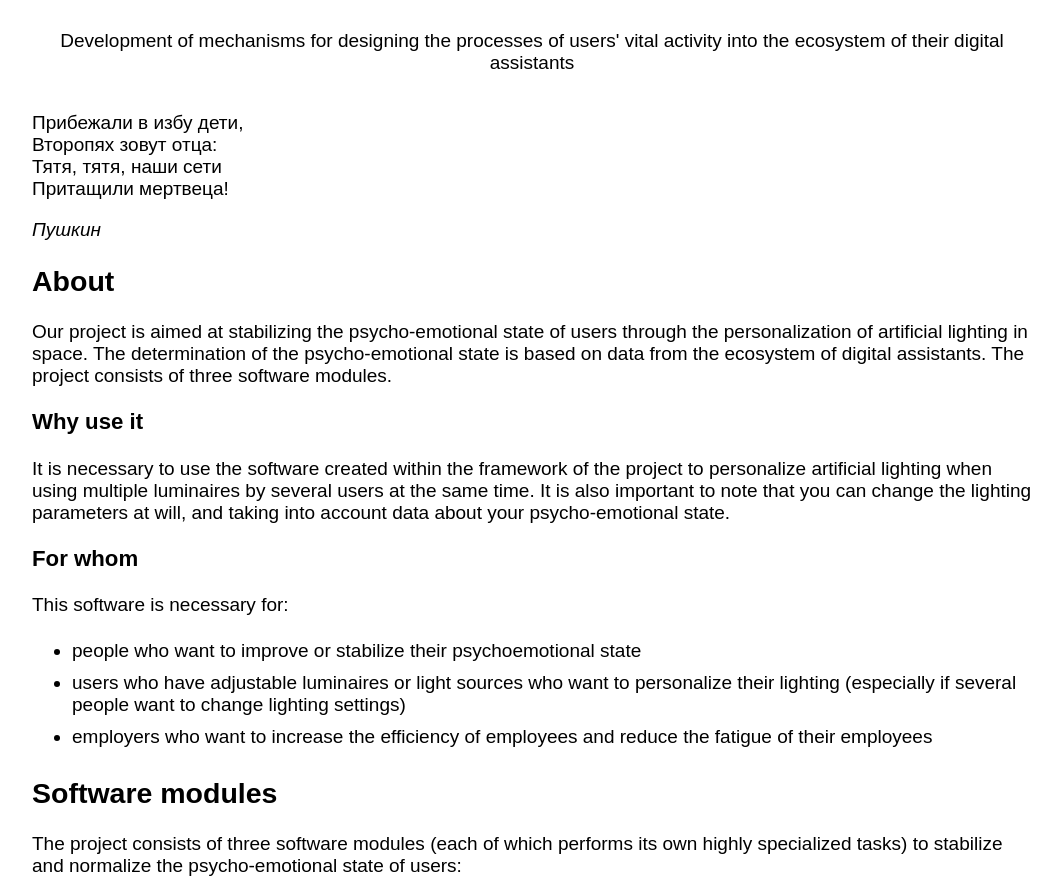
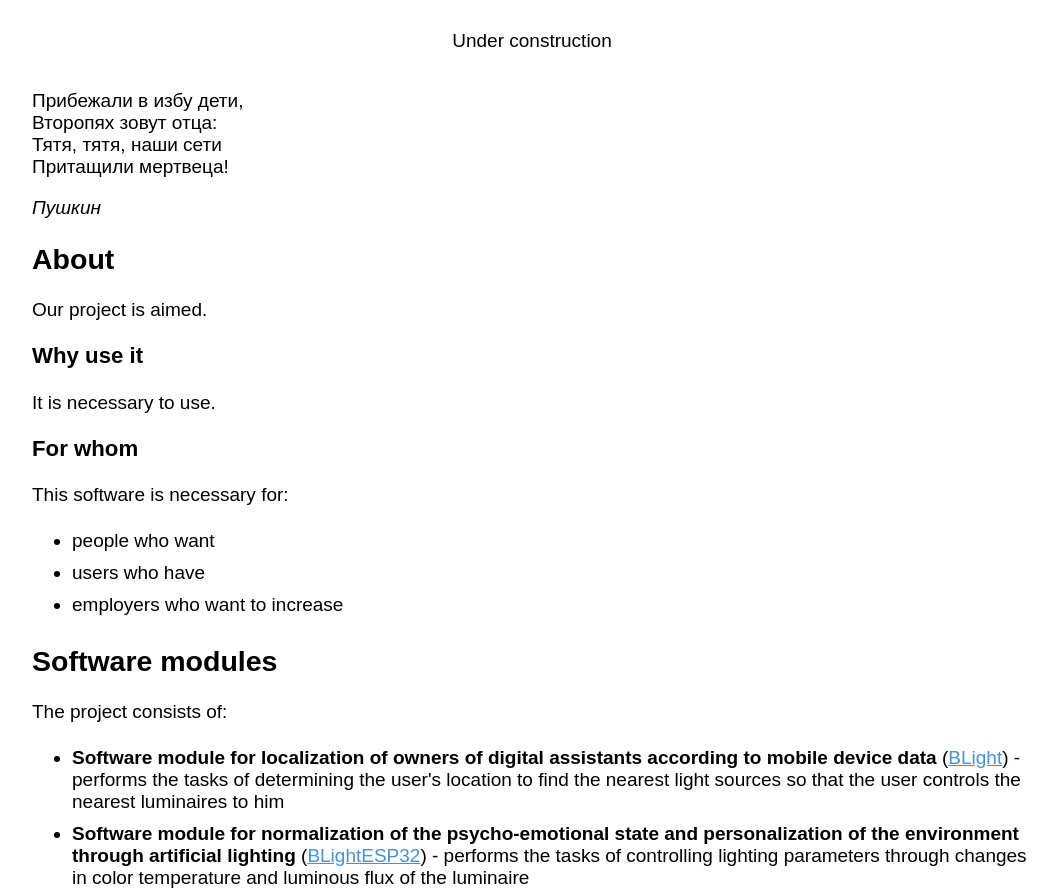
Before and after one commit to AlgoMathITMO/AlgoMathITMO.github.io, a plain HTML site: page index.html in a window 1280 px wide. Shown: the part 253-1144 px from the top of the page, without its empty margins (108-1169 px from the left). Drawn offline with Linux system fonts and the light colour scheme.

Commit message:
Update index.html

```diff
--- a/index.html
+++ b/index.html
@@ -49,11 +49,10 @@
     <header class="header">
         <img src="photo.jpg" alt="Logo" class="logo">
 
-        <h1>NIRMA 621308</h1>
+        <h1>NIRMA от АлгоМата</h1>
 
         <p>
-            Development of mechanisms for designing the processes of users'
-            vital activity into the ecosystem of their digital assistants
+            Under construction
         </p>
     </header>
 <p>
@@ -66,41 +65,28 @@
 <I>Пушкин</I></p>
     <h2 id="about">About</h2>
     <p>
-        Our project is aimed at stabilizing the psycho-emotional state of users
-        through the personalization of artificial lighting in space. The
-        determination of the psycho-emotional state is based on data from the
-        ecosystem of digital assistants. The project consists of three software
-        modules.
+        Our project is aimed.
     </p>
     <h3 id="why">Why use it</h3>
     <p>
-        It is necessary to use the software created within the framework of the
-        project to personalize artificial lighting when using multiple luminaires
-        by several users at the same time. It is also important to note that you
-        can change the lighting parameters at will, and taking into account data
-        about your psycho-emotional state.
+        It is necessary to use.
     </p>
     <h3 id="for-whom">For whom</h3>
     <p>This software is necessary for:</p>
     <ul>
         <li>
-            people who want to improve or stabilize their psychoemotional state
+            people who want
         </li>
         <li>
-            users who have adjustable luminaires or light sources who want to
-            personalize their lighting (especially if several people want to change
-            lighting settings)
+            users who have
         </li>
         <li>
-            employers who want to increase the efficiency of employees and reduce
-            the fatigue of their employees
+            employers who want to increase
         </li>
     </ul>
     <h2 id="software-modules">Software modules</h2>
     <p>
-        The project consists of three software modules (each of which performs its
-        own highly specialized tasks) to stabilize and normalize the
-        psycho-emotional state of users:
+        The project consists of:
     </p>
     <ul>
         <li>
```
